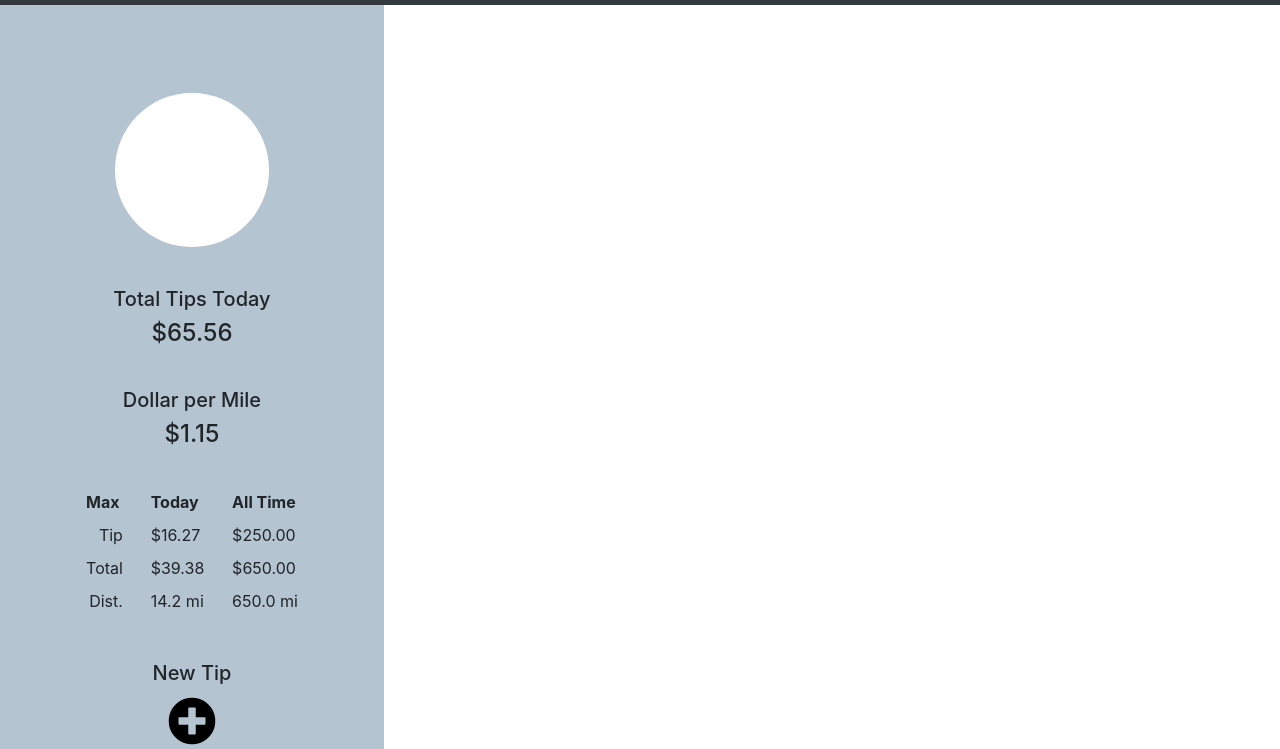
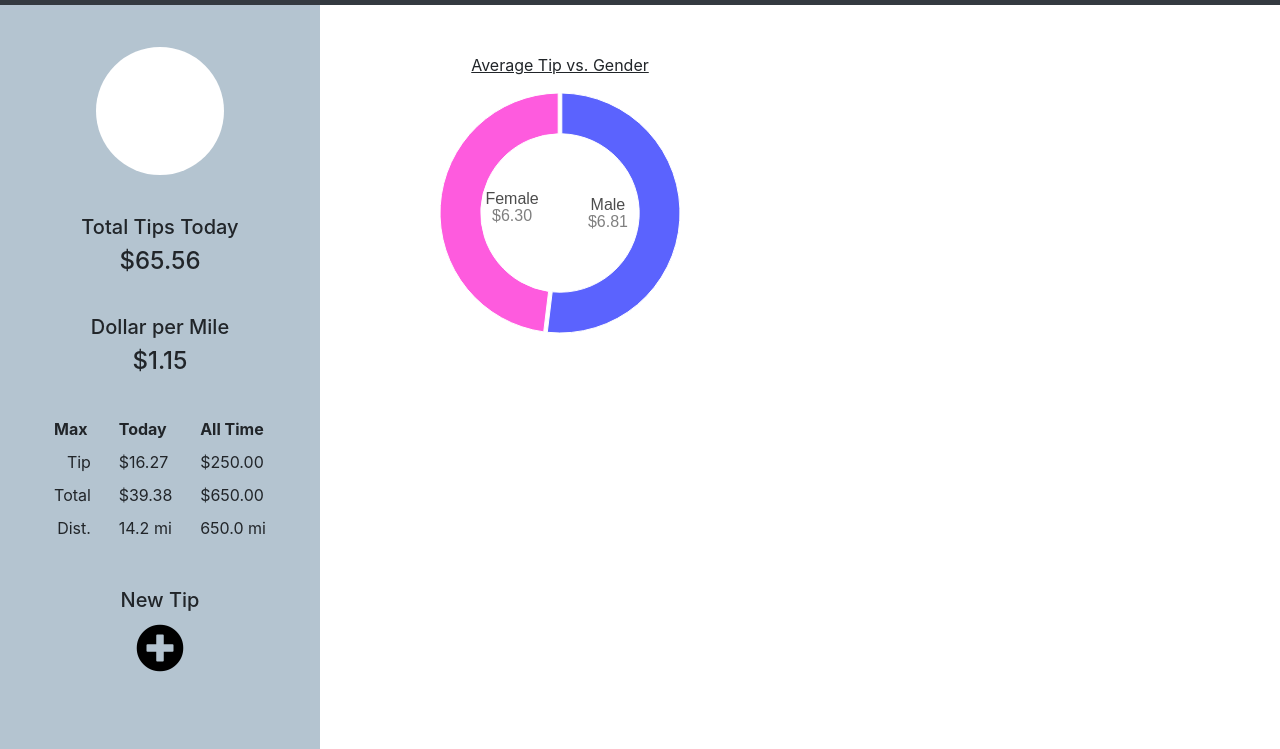
Before and after one commit to cberry216/alex-tips, a website: page views/dashboard.html in a window 1280 px wide. Shown: the part 51-800 px from the top of the page. Drawn offline with nearby package versions, Linux system fonts and the light colour scheme; some packages are replaced by stand-ins of ours.

Commit message:
Added single doughnut chart with minmal hover functionality

```diff
--- a/public/css/style.css
+++ b/public/css/style.css
@@ -40,6 +40,11 @@
 	margin: 0 35%;
 	font-size: 2em;
 	text-align: center;
+}
+
+#data-padding {
+	height: 5vh;
+	width: 100%;
 }
 
 .money-input {
@@ -139,7 +144,7 @@
 .grid-container {
 	display: grid;
 	position: fixed;
-	grid-template-columns: 30vw 70vw;
+	grid-template-columns: 25vw 75vw;
 	grid-template-rows: 100vh;
 }
 
@@ -153,6 +158,7 @@
 .data {
 	grid-column-start: 2;
 	/* grid-column-end: 3; */
+	height: auto;
 	background-color: white;
 	overflow: scroll;
 }
@@ -161,6 +167,7 @@
 	width: 80%;
 	height: 80%;
 	margin: 15% 10%;
+	margin-top: 5%;
 	align-content: center;
 	display: inline-block;
 }
@@ -212,6 +219,28 @@
 	padding-top: 0;
 }
 
+.data-container {
+	width: 100%;
+	height: 100%;
+	display: flex;
+	flex-wrap: wrap;
+	align-content: space-between;
+	padding: 0;
+}
+
+.data-canvas {
+	width: 40%;
+	height: 35%;
+	margin: 5% 5%;
+}
+
+.data-label {
+	position: absolute;
+	width: 30%;
+	text-align: center;
+	text-decoration: underline;
+}
+
 hr {
 	margin: 3em 0;
 	color: #555555;
--- a/public/js/data.js
+++ b/public/js/data.js
@@ -20,7 +20,7 @@ for (var i = 0; i < 10; i++) {
 		total: +total,
 		tip: +(total * (Math.random() * 0.5)).toFixed(2),
 		address: addresses[Math.floor(Math.random() * addresses.length)],
-		gender: Math.random() < 0.5 ? 'male' : 'female',
+		gender: Math.random() < 0.5 ? 'Male' : 'Female',
 		age: ages[Math.floor(Math.random() * ages.length)],
 		distance: Math.random() * 15
 	});
@@ -37,10 +37,39 @@ dataAllTime = [
 	}
 ];
 
+var margin, width, height, hGtW;
+margin = { top: 40, right: 0, bottom: 0, left: 0 };
+
 // Set dimensions
-var margin = { top: 10, right: 10, bottom: 10, left: 10 };
-var width = 450 - margin.left - margin.right,
-	height = 450 - margin.top - margin.bottom;
+function setDimensions(elemWidth, elemHeight) {
+	// Set hGtW to whether the height is greater than the width
+	hGtW = elemHeight > elemWidth;
+	console.log(hGtW);
+
+	// Get smallest dimension with margin included
+	var minDim = Math.min(
+		elemWidth - margin.left - margin.right,
+		elemHeight - margin.top - margin.bottom
+	);
+	console.log(minDim);
+
+	// Set the width and height to be a square with the margins
+	width = minDim - margin.left - margin.right;
+	if (hGtW) height = minDim;
+	else height = minDim - margin.top - margin.bottom;
+
+	// Set the left and right or top and bottom margin to half of the extra space based on hGtW
+	if (hGtW) {
+		margin.top = (elemHeight - minDim) / 2;
+		margin.bottom = margin.bottom + margin.top;
+	} else {
+		margin.left = margin.left + (elemWidth - minDim) / 2;
+		margin.right = margin.right + margin.left;
+	}
+
+	// Return length of the side of the square
+	return minDim;
+}
 
 function setDailyTotalTips() {
 	sum = 0;
@@ -82,15 +111,138 @@ function setDistanceMax() {
 	document.getElementById('max-all-dist').innerHTML = allMax + ' mi';
 }
 
+function generateTipVsGenderCompositeData() {
+	var compData = [{ gender: 'Male' }, { gender: 'Female' }];
+
+	var maleSum = 0;
+	var maleCount = 0;
+	var femaleSum = 0;
+	var femaleCount = 0;
+	for (var i = 0; i < data.length; i++) {
+		if (data[i].gender == 'Male') {
+			maleSum += data[i].tip;
+			maleCount++;
+		}
+		if (data[i].gender == 'Female') {
+			femaleSum += data[i].tip;
+			femaleCount++;
+		}
+	}
+
+	compData[0].averageTip = (maleSum / maleCount).toFixed(2);
+	compData[1].averageTip = (femaleSum / femaleCount).toFixed(2);
+
+	return compData;
+}
+
+// Create average tips vs. gender pie chart
 function averageTipVsGender() {
+	color = d3.scaleOrdinal().range(['#5b63fe', '#fe5bde']);
+	arcColor = d3.scaleOrdinal().range(['#767cfb', '#ff7ce5']);
+	labelColor = d3.scaleOrdinal().range(['#9296f4', '#ff9aeb']);
+
+	var chartWidth = document.getElementById('average-tip-vs-gender').offsetWidth;
+	var chartHeight = document.getElementById('average-tip-vs-gender')
+		.offsetHeight;
+	var radius = setDimensions(chartWidth, chartHeight) / 2;
+
+	var compData = generateTipVsGenderCompositeData();
+
+	var pie = d3
+		.pie()
+		.value(d => d.averageTip)
+		.sort(null)
+		.padAngle(0.025);
+
+	var arc = d3
+		.arc()
+		.innerRadius(radius * 0.66)
+		.outerRadius(radius);
+
+	var arcLabel = d3
+		.arc()
+		.innerRadius(radius * 0.4)
+		.outerRadius(radius * 0.4);
+
 	var svg = d3
 		.select('#average-tip-vs-gender')
 		.append('svg')
-		.attr('height', height + margin.top + margin.bottom)
-		.attr('width', width + margin.left + margin.right);
+		.attr('transform', 'translate(' + margin.left + ',' + margin.top + ')')
+		.attr('text-anchor', 'middle');
+
+	if (hGtW) {
+		svg
+			.attr('height', height)
+			.attr('width', width + margin.left + margin.right)
+			.style('font', '14px sans-serif');
+	} else {
+		svg
+			.attr('height', height + margin.top + margin.bottom)
+			.attr('width', width)
+			.style('font', '16px sans-serif');
+	}
+
+	var g = svg
+		.append('g')
+		.attr('transform', 'translate(' + radius + ',' + radius + ')');
+
+	g.selectAll('path')
+		.data(pie(compData))
+		.enter()
+		.append('path')
+		.attr('d', arc)
+		.attr('fill', d => {
+			return color(d.data.gender);
+		})
+		.attr('stroke', 'white')
+		.attr('id', d => 'arc-' + d.data.gender)
+		.on('mouseover', (d, i) => {
+			d3.select('#arc-' + d.data.gender).style('fill', arcColor(d.data.gender));
+			d3.select('#label-' + d.data.gender).style(
+				'text-shadow',
+				'0 0 2px' + labelColor(d.data.gender)
+			);
+		})
+		.on('mouseout', (d, i) => {
+			d3.select('#arc-' + d.data.gender).style('fill', color(d.data.gender));
+			d3.select('#label-' + d.data.gender).style(
+				'text-shadow',
+				'0 0 2px' + labelColor(d.data.gender)
+			);
+		})
+		.append('title')
+		.text(d => d.data.gender);
+
+	var text = g
+		.selectAll('text')
+		.data(pie(compData))
+		.enter()
+		.append('text')
+		.attr('transform', d => {
+			console.log(d.data.gender + ': ' + arcLabel.centroid(d));
+			return 'translate(' + arcLabel.centroid(d) + ')';
+		})
+		.attr('id', d => 'label-' + d.data.gender)
+		.attr('dy', '0.35em');
+
+	text
+		.append('tspan')
+		.attr('x', 0)
+		.attr('y', '-0.7em')
+		.attr('fill-opacity', 0.7)
+		.text(d => d.data.gender);
+
+	text
+		.append('tspan')
+		.attr('x', 0)
+		.attr('y', '0.7em')
+		.attr('fill-opacity', 0.5)
+		.text(d => '$' + d.data.averageTip);
 }
 
-function createGraphs() {}
+function createGraphs() {
+	averageTipVsGender();
+}
 
 function run() {
 	setDailyTotalTips();
@@ -99,7 +251,6 @@ function run() {
 	setTotalMax();
 	setDistanceMax();
 	createGraphs();
-	// console.log(data);
 }
 
 window.onload = run;
--- a/views/dashboard.html
+++ b/views/dashboard.html
@@ -57,7 +57,15 @@
             </div>
         </div>
         <div class="data">
-            <div id="average-tip-vs-gender"></div>
+            <div class="container data-container">
+                <div class="data-canvas" id="average-tip-vs-gender">
+                    <label class="data-label">Average Tip vs. Gender</label>
+                </div>
+                <div class="data-canvas" id="average-tip-vs-age"></div>
+                <div class="data-canvas" id="average-tip-vs-gender2"></div>
+                <div class="data-canvas" id="average-tip-vs-age2"></div>
+                <div id="data-padding"></div>
+            </div>
         </div>
     </div> <!-- Scripts -->
     <script src="https://code.jquery.com/jquery-3.3.1.slim.min.js" integrity="sha384-q8i/X+965DzO0rT7abK41JStQIAqVgRVzpbzo5smXKp4YfRvH+8abtTE1Pi6jizo"
```
